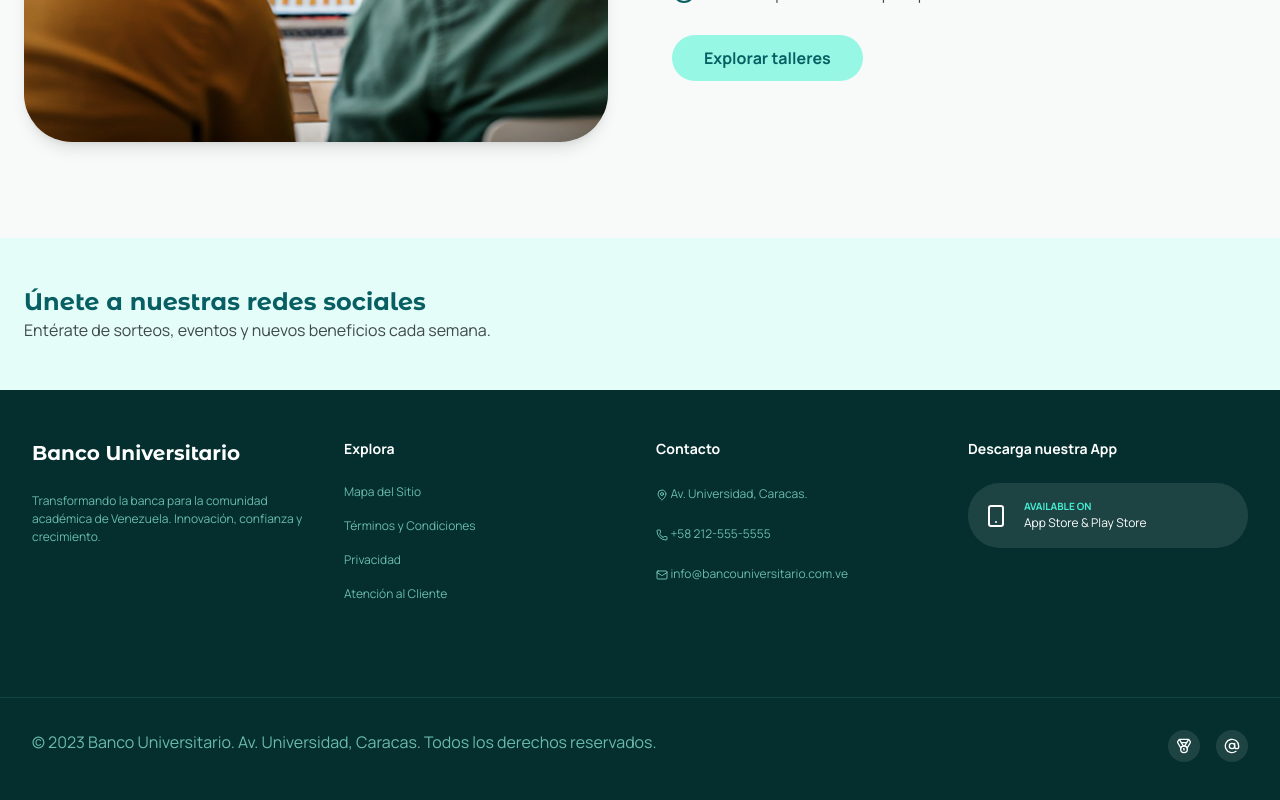
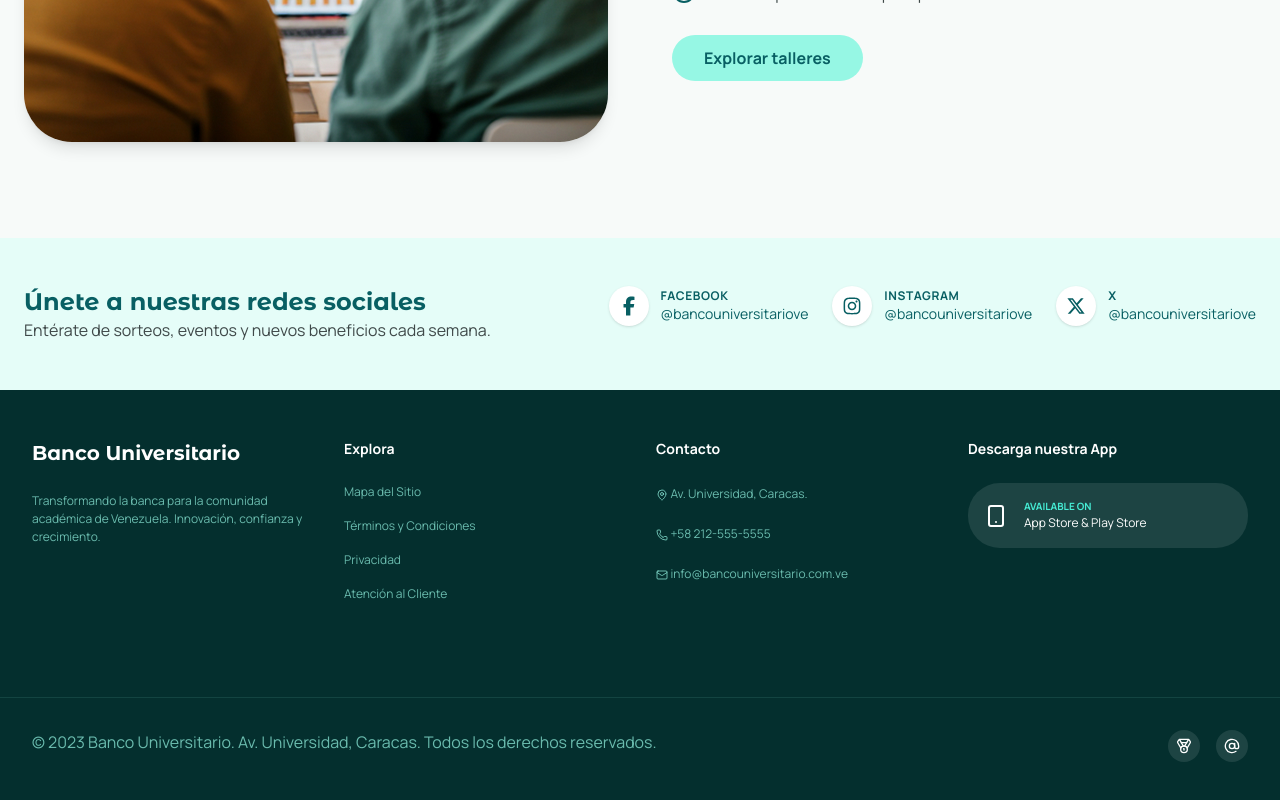
Before and after one commit to JStarWave84/web-institucional-banco-universitario, a Vue app: page / in a window 1280 px wide. Shown: the part 2162-2962 px from the top of the page. Built offline with nearby package versions, Linux system fonts and the light colour scheme.

Commit message:
feat: Finished Social Media CTA

```diff
--- a/src/views/HomeView.vue
+++ b/src/views/HomeView.vue
@@ -189,7 +189,73 @@
         </p>
       </div>
       <div>
-        <div></div>
+        <div class="grid grid-cols-3 gap-6">
+          <div class="flex items-center gap-3">
+            <a
+              href="https://www.facebook.com/bancouniversitariove"
+              class="bg-white rounded-full shadow-sm p-2"
+              ><svg
+                xmlns="http://www.w3.org/2000/svg"
+                class="w-6 h-6 fill-brand-primary"
+                viewBox="0 0 640 640"
+              >
+                <path
+                  d="M240 363.3L240 576L356 576L356 363.3L442.5 363.3L460.5 265.5L356 265.5L356 230.9C356 179.2 376.3 159.4 428.7 159.4C445 159.4 458.1 159.8 465.7 160.6L465.7 71.9C451.4 68 416.4 64 396.2 64C289.3 64 240 114.5 240 223.4L240 265.5L174 265.5L174 363.3L240 363.3z"
+                /></svg
+            ></a>
+            <div class="flex flex-col">
+              <span
+                class="font-bold leading-4 text-[12px] text-brand-primary tracking-[0.6px] uppercase"
+                >Facebook</span
+              >
+              <span class="leading-5 text-[14px] text-brand-primary">@bancouniversitariove</span>
+            </div>
+          </div>
+
+          <div class="flex items-center gap-3">
+            <a
+              href="https://www.instagram.com/bancouniversitariove"
+              class="bg-white rounded-full shadow-sm p-2"
+              ><svg
+                xmlns="http://www.w3.org/2000/svg"
+                class="w-6 h-6 fill-brand-primary"
+                viewBox="0 0 640 640"
+              >
+                <path
+                  d="M320.3 205C256.8 204.8 205.2 256.2 205 319.7C204.8 383.2 256.2 434.8 319.7 435C383.2 435.2 434.8 383.8 435 320.3C435.2 256.8 383.8 205.2 320.3 205zM319.7 245.4C360.9 245.2 394.4 278.5 394.6 319.7C394.8 360.9 361.5 394.4 320.3 394.6C279.1 394.8 245.6 361.5 245.4 320.3C245.2 279.1 278.5 245.6 319.7 245.4zM413.1 200.3C413.1 185.5 425.1 173.5 439.9 173.5C454.7 173.5 466.7 185.5 466.7 200.3C466.7 215.1 454.7 227.1 439.9 227.1C425.1 227.1 413.1 215.1 413.1 200.3zM542.8 227.5C541.1 191.6 532.9 159.8 506.6 133.6C480.4 107.4 448.6 99.2 412.7 97.4C375.7 95.3 264.8 95.3 227.8 97.4C192 99.1 160.2 107.3 133.9 133.5C107.6 159.7 99.5 191.5 97.7 227.4C95.6 264.4 95.6 375.3 97.7 412.3C99.4 448.2 107.6 480 133.9 506.2C160.2 532.4 191.9 540.6 227.8 542.4C264.8 544.5 375.7 544.5 412.7 542.4C448.6 540.7 480.4 532.5 506.6 506.2C532.8 480 541 448.2 542.8 412.3C544.9 375.3 544.9 264.5 542.8 227.5zM495 452C487.2 471.6 472.1 486.7 452.4 494.6C422.9 506.3 352.9 503.6 320.3 503.6C287.7 503.6 217.6 506.2 188.2 494.6C168.6 486.8 153.5 471.7 145.6 452C133.9 422.5 136.6 352.5 136.6 319.9C136.6 287.3 134 217.2 145.6 187.8C153.4 168.2 168.5 153.1 188.2 145.2C217.7 133.5 287.7 136.2 320.3 136.2C352.9 136.2 423 133.6 452.4 145.2C472 153 487.1 168.1 495 187.8C506.7 217.3 504 287.3 504 319.9C504 352.5 506.7 422.6 495 452z"
+                /></svg
+            ></a>
+            <div class="flex flex-col">
+              <span
+                class="font-bold leading-4 text-[12px] text-brand-primary tracking-[0.6px] uppercase"
+                >Instagram</span
+              >
+              <span class="leading-5 text-[14px] text-brand-primary">@bancouniversitariove</span>
+            </div>
+          </div>
+
+          <div class="flex items-center gap-3">
+            <a
+              href="https://www.x.com/bancouniversitariove"
+              class="bg-white rounded-full shadow-sm p-2"
+              ><svg
+                xmlns="http://www.w3.org/2000/svg"
+                class="w-6 h-6 fill-brand-primary"
+                viewBox="0 0 640 640"
+              >
+                <path
+                  d="M453.2 112L523.8 112L369.6 288.2L551 528L409 528L297.7 382.6L170.5 528L99.8 528L264.7 339.5L90.8 112L236.4 112L336.9 244.9L453.2 112zM428.4 485.8L467.5 485.8L215.1 152L173.1 152L428.4 485.8z"
+                /></svg
+            ></a>
+            <div class="flex flex-col">
+              <span
+                class="font-bold leading-4 text-[12px] text-brand-primary tracking-[0.6px] uppercase"
+                >X</span
+              >
+              <span class="leading-5 text-[14px] text-brand-primary">@bancouniversitariove</span>
+            </div>
+          </div>
+        </div>
       </div>
     </div>
   </section>
```
